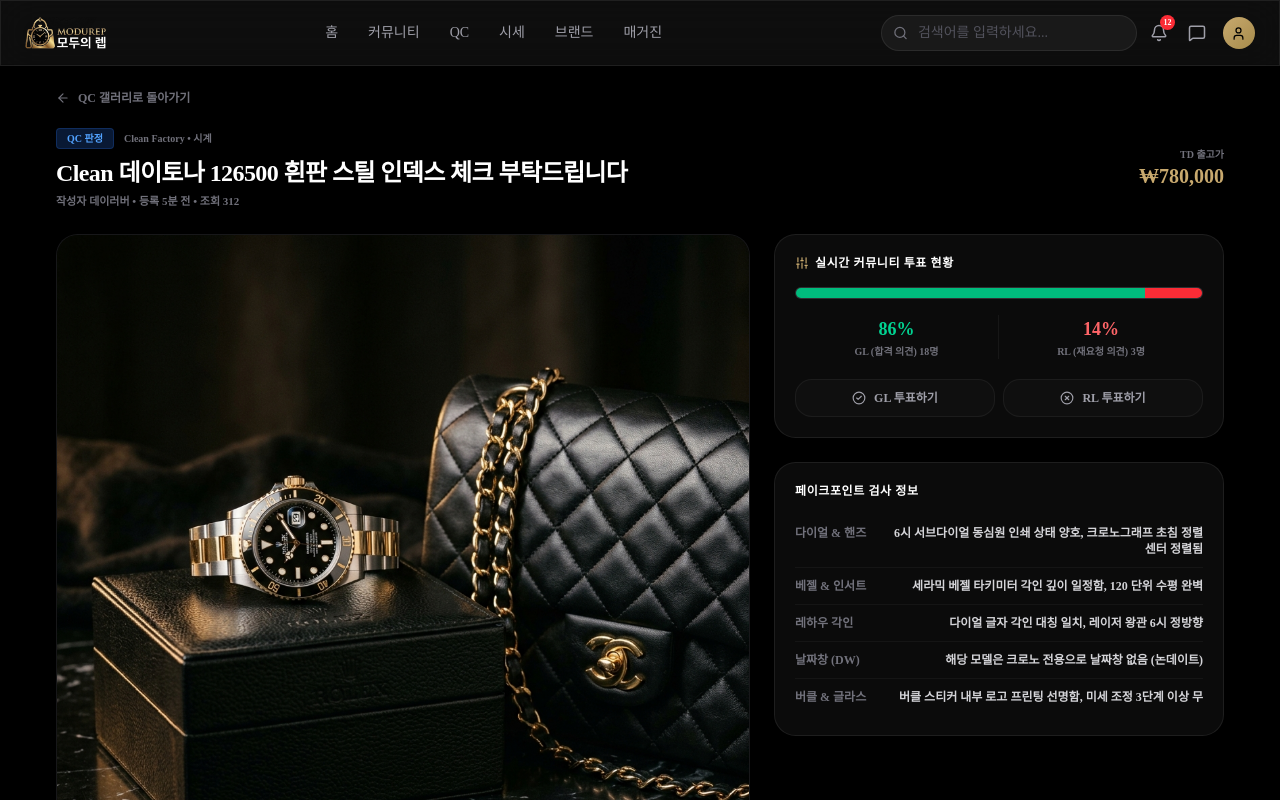
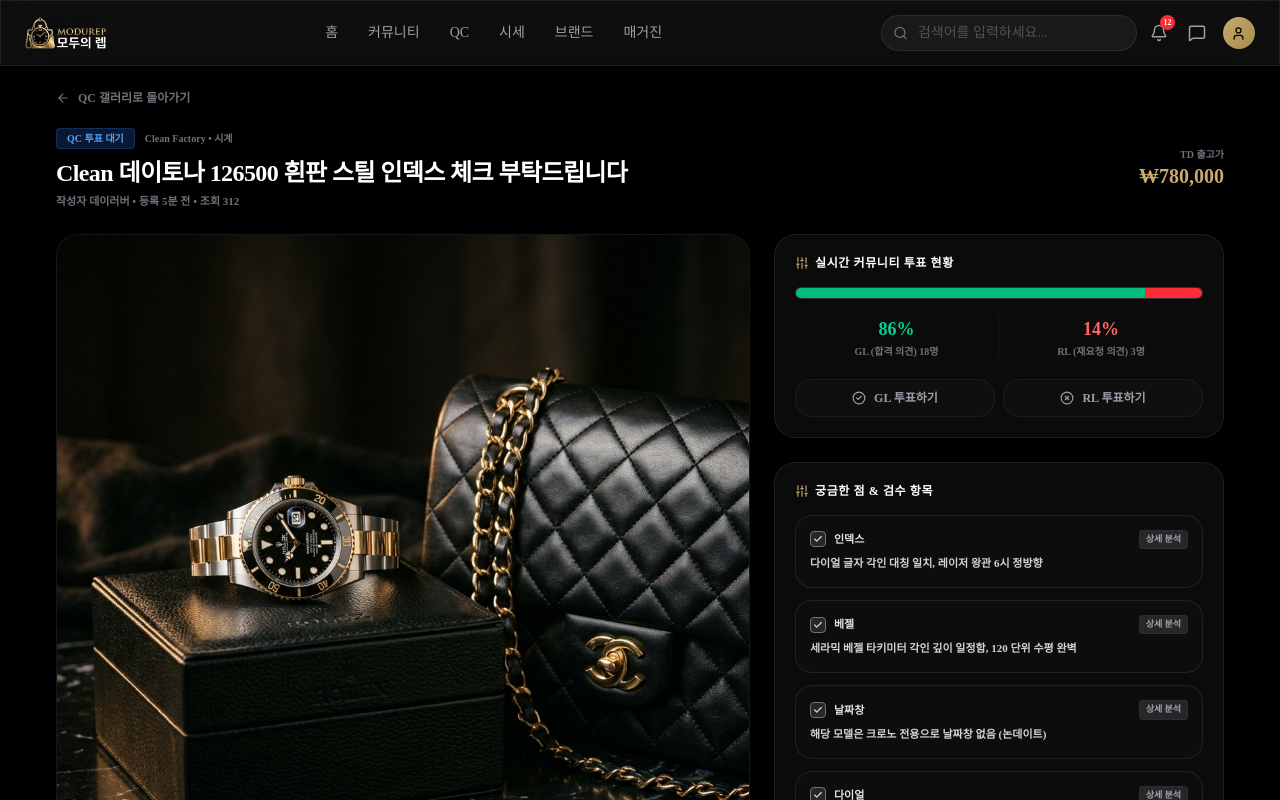
Before and after one commit to MODU-REP/MODU-REP-TEST, a Next.js app: page /qc/1 in a window 1280 px wide. Shown: the top 800 px of the page. Built offline with nearby package versions, Linux system fonts and the light colour scheme.

Commit message:
Refactor QC detail page checklist to match new write form style and handle backward compatibility

```diff
--- a/src/app/qc/[id]/page.tsx
+++ b/src/app/qc/[id]/page.tsx
@@ -14,7 +14,8 @@
   Sliders,
   Send,
   HelpCircle,
-  X
+  X,
+  Check
 } from "lucide-react";
 import { motion, AnimatePresence } from "framer-motion";
 import { QC_POSTS, QCComment } from "@/lib/data";
@@ -210,6 +211,79 @@
     );
   }
 
+  // 판매처 / 가격 라벨링 분기
+  const isNumericPrice = post.price && (
+    post.price.includes("₩") ||
+    post.price.includes("원") ||
+    /^\d/.test(post.price.replace(/[\s,]/g, ''))
+  );
+  const priceLabel = isNumericPrice ? "TD 출고가" : "판매처";
+
+  // 카테고리별 궁금한 점/검수 항목 파싱
+  const isWatch = post.category === "시계";
+  const concernsMapping = isWatch
+    ? [
+        { name: "인덱스", key: "rehaut", defaultDesc: "인덱스 정렬 및 대칭 상태 체크 필요" },
+        { name: "베젤", key: "bezel", defaultDesc: "베젤 인서트 및 마킹 대칭 상태 체크 필요" },
+        { name: "날짜창", key: "datewheel", defaultDesc: "데이트휠 날짜 정렬 및 폰트 상태 체크 필요" },
+        { name: "다이얼", key: "dial", defaultDesc: "다이얼 및 핸즈 정렬 상태 체크 필요" },
+        { name: "전체 검수", key: "clasp", defaultDesc: "버클 마감 및 글라스 투과율 체크 필요" },
+      ]
+    : [
+        { name: "로고/박임", key: "dial", defaultDesc: "로고 각인 깊이 및 박임 상태 체크 필요" },
+        { name: "스티칭/대칭", key: "rehaut", defaultDesc: "스티칭 선 정렬 및 대칭 균형 체크 필요" },
+        { name: "가죽 질감", key: "bezel", defaultDesc: "가죽 가공 상태 및 질감 체크 필요" },
+        { name: "하드웨어/도금", key: "datewheel", defaultDesc: "금속 부자재 도금 퀄리티 및 스크래치 체크 필요" },
+        { name: "전체 검수", key: "clasp", defaultDesc: "가방 형태 및 내부 마감 처리 체크 필요" },
+      ];
+
+  const parsedConcerns = concernsMapping.map((concern) => {
+    const value = post.specs?.[concern.key] || "";
+
+    // 1. 새 글쓰기 폼에서 넘어온 "검수 요청" 항목
+    if (value.includes("[검수 요청]")) {
+      const regex = /⚠️?\s*\[검수\s*요청\]\s*(.*?)(?:\s*\((.*?)\))?$/;
+      const match = value.match(regex);
+      let desc = concern.defaultDesc;
+      let memo = "";
+      if (match) {
+        desc = match[1] || concern.defaultDesc;
+        memo = match[2] || "";
+      }
+      return {
+        name: concern.name,
+        status: "request",
+        text: desc,
+        memo: memo
+      };
+    }
+
+    // 2. 새 글쓰기 폼에서 미선택된 항목
+    if (value === "양호 (정상 범위)") {
+      return {
+        name: concern.name,
+        status: "ok",
+        text: "양호 (특이사항 없음)"
+      };
+    }
+
+    // 3. 기존의 하드코딩된 상세 데이터 (하위 호환성 유지)
+    if (value && value.trim()) {
+      return {
+        name: concern.name,
+        status: "detail",
+        text: value
+      };
+    }
+
+    // 4. 기본 폴백
+    return {
+      name: concern.name,
+      status: "ok",
+      text: "양호 (특이사항 없음)"
+    };
+  });
+
   const handleVote = (type: "GL" | "RL") => {
     if (hasVoted === type) {
       // 투표 취소
@@ -279,7 +353,7 @@
                   ? "bg-red-500/20 text-red-400 border-red-500/20"
                   : "bg-blue-500/20 text-blue-400 border-blue-500/20"
               }`}>
-                {post.type} 판정
+                {post.type === "QC" ? "QC 투표 대기" : post.type === "GL" ? "GL 합격" : "RL 재요청"}
               </span>
               <span className="text-[10px] text-zinc-500 font-bold">
                 {post.factory} • {post.category}
@@ -293,7 +367,7 @@
             </p>
           </div>
           <div className="text-right sm:text-right shrink-0">
-            <span className="text-[10px] font-bold text-zinc-500 block">TD 출고가</span>
+            <span className="text-[10px] font-bold text-zinc-500 block">{priceLabel}</span>
             <span className="text-xl font-black text-gold">{post.price}</span>
           </div>
         </div>
@@ -432,43 +506,83 @@
               </div>
             </div>
 
-            {/* 📝 Inspection Specifications */}
+            {/* 📋 궁금한 점 & 검수 항목 */}
             <div className="glass rounded-2xl p-5 border border-white/[0.05] bg-[#111111]/30">
-              <h3 className="text-xs font-black uppercase tracking-wider text-white mb-4">
-                페이크포인트 검사 정보
+              <h3 className="text-xs font-black uppercase tracking-wider text-white mb-4 flex items-center gap-1.5">
+                <Sliders size={14} className="text-gold" />
+                궁금한 점 & 검수 항목
               </h3>
 
-              <div className="divide-y divide-white/[0.04] text-xs">
-                <div className="py-2.5 flex items-start justify-between gap-4">
-                  <span className="text-zinc-500 shrink-0 font-bold">
-                    {post.category === "가방" ? "로고 & 각인" : "다이얼 & 핸즈"}
+              <div className="space-y-3">
+                {parsedConcerns.map((item, idx) => {
+                  const isRequest = item.status === "request";
+                  const isDetail = item.status === "detail";
+
+                  return (
+                    <div
+                      key={idx}
+                      className={`p-3.5 rounded-xl border transition-all ${
+                        isRequest
+                          ? "border-gold/30 bg-gold/[0.03]"
+                          : isDetail
+                          ? "border-white/[0.08] bg-white/[0.01]"
+                          : "border-white/[0.04] bg-white/[0.005] opacity-60"
+                      }`}
+                    >
+                      <div className="flex items-center justify-between gap-3 mb-1.5">
+                        <div className="flex items-center gap-2">
+                          <div className={`w-4 h-4 rounded flex items-center justify-center border transition-all ${
+                            isRequest
+                              ? "border-gold bg-gold text-black"
+                              : isDetail
+                              ? "border-zinc-500 bg-zinc-800 text-zinc-300"
+                              : "border-zinc-800 text-zinc-700"
+                          }`}>
+                            {(isRequest || isDetail) && <Check size={10} strokeWidth={3} />}
+                          </div>
+                          <span className={`text-[11px] font-black ${
+                            isRequest ? "text-gold" : "text-zinc-200"
+                          }`}>
+                            {item.name}
                           </span>
-                  <span className="text-zinc-300 font-semibold text-right">{post.specs.dial}</span>
                         </div>
-                <div className="py-2.5 flex items-start justify-between gap-4">
-                  <span className="text-zinc-500 shrink-0 font-bold">
-                    {post.category === "가방" ? "가죽 & 패턴" : "베젤 & 인서트"}
+
+                        {isRequest && (
+                          <span className="text-[9px] font-black px-1.5 py-0.5 rounded bg-gold/15 text-gold border border-gold/15">
+                            검수 요청
                           </span>
-                  <span className="text-zinc-300 font-semibold text-right">{post.specs.bezel}</span>
+                        )}
+                        {isDetail && (
+                          <span className="text-[9px] font-black px-1.5 py-0.5 rounded bg-zinc-800 text-zinc-400 border border-zinc-700/30">
+                            상세 분석
+                          </span>
+                        )}
+                        {!isRequest && !isDetail && (
+                          <span className="text-[9px] font-bold px-1.5 py-0.5 rounded bg-zinc-900/50 text-zinc-600 border border-white/[0.02]">
+                            양호
+                          </span>
+                        )}
                       </div>
-                <div className="py-2.5 flex items-start justify-between gap-4">
-                  <span className="text-zinc-500 shrink-0 font-bold">
-                    {post.category === "가방" ? "스티칭 & 대칭" : "레하우 각인"}
-                  </span>
-                  <span className="text-zinc-300 font-semibold text-right">{post.specs.rehaut}</span>
+
+                      <p className={`text-[11px] leading-relaxed font-bold ${
+                        isRequest
+                          ? "text-zinc-300"
+                          : isDetail
+                          ? "text-zinc-300"
+                          : "text-zinc-500"
+                      }`}>
+                        {item.text}
+                      </p>
+
+                      {isRequest && item.memo && (
+                        <div className="mt-2 p-2 rounded-lg bg-black/40 border border-white/[0.04] text-[10px] text-zinc-400 leading-normal font-medium">
+                          <span className="text-gold font-bold mr-1">요청 메모:</span>
+                          {item.memo}
                         </div>
-                <div className="py-2.5 flex items-start justify-between gap-4">
-                  <span className="text-zinc-500 shrink-0 font-bold">
-                    {post.category === "가방" ? "금속 & 하드웨어" : "날짜창 (DW)"}
-                  </span>
-                  <span className="text-zinc-300 font-semibold text-right">{post.specs.datewheel}</span>
+                      )}
                     </div>
-                <div className="py-2.5 flex items-start justify-between gap-4">
-                  <span className="text-zinc-500 shrink-0 font-bold">
-                    {post.category === "가방" ? "마감 & 버클" : "버클 & 글라스"}
-                  </span>
-                  <span className="text-zinc-300 font-semibold text-right">{post.specs.clasp}</span>
-                </div>
+                  );
+                })}
               </div>
             </div>
 
@@ -519,7 +633,7 @@
           {/* Verdict appraisal submit form */}
           <form onSubmit={handleCommentSubmit} className="space-y-3 p-3 bg-white/[0.02] border border-white/[0.06] rounded-2xl">
             <div className="flex items-center justify-between gap-4 border-b border-white/[0.04] pb-3 mb-2">
-              <span className="text-[10px] text-zinc-500 font-black uppercase">판정 선택</span>
+              <span className="text-[10px] text-zinc-500 font-black uppercase">투표 선택</span>
 
               {/* GL / RL / COMMENT Tag Selector */}
               <div className="flex gap-1.5">
```
Lines whose indentation alone changed are shown as unchanged.
